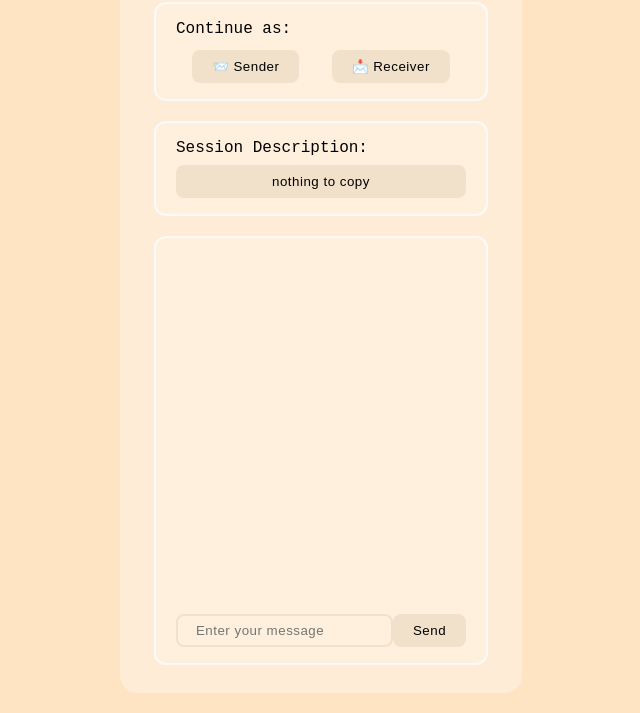
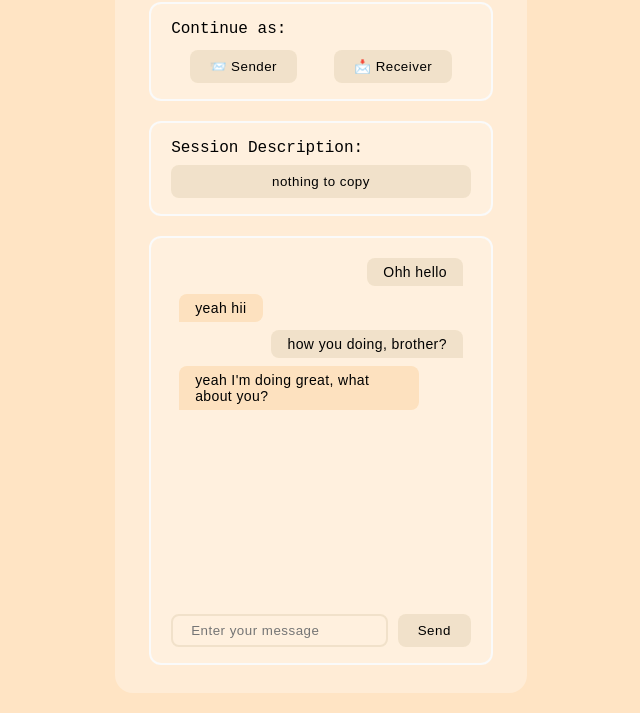
Before and after one commit to akash-singh8/realtime-chat, a website: page index.html in a window 1280 px wide. Shown: the part 87-800 px from the top of the page, without its empty margins (319-959 px from the left). Drawn offline with Linux system fonts and the light colour scheme.

Commit message:
chat: added temp messages

```diff
--- a/index.html
+++ b/index.html
@@ -31,8 +31,16 @@
         </div>
 
         <div class="box message">
-          <input type="text" placeholder="Enter your message" />
-          <button>Send</button>
+          <div class="chatbox">
+            <p class="chat sender">Ohh hello</p>
+            <p class="chat receiver">yeah hii</p>
+            <p class="chat sender">how you doing, brother?</p>
+            <p class="chat receiver">yeah I'm doing great, what about you?</p>
+          </div>
+          <div>
+            <input type="text" placeholder="Enter your message" />
+            <button>Send</button>
+          </div>
         </div>
       </section>
     </div>
--- a/style.css
+++ b/style.css
@@ -64,7 +64,50 @@ section {
 .message {
   align-items: flex-end;
   height: 100%;
-  justify-content: space-evenly;
+  justify-content: space-between;
+  flex-direction: column;
+}
+
+.chatbox {
+  display: flex;
+  flex-direction: column;
+  max-height: 312px;
+  height: 100%;
+  width: 100%;
+  padding: 0 8px;
+  margin-bottom: 8px;
+  overflow: auto;
+}
+
+.chatbox::-webkit-scrollbar {
+  width: 4px;
+}
+
+.chatbox::-webkit-scrollbar-thumb {
+  background-color: rgba(0, 0, 0, 0.15);
+  border-radius: 2px;
+}
+
+.chat {
+  border-radius: 8px;
+  font-family: sans-serif;
+  font-size: 14px;
+  letter-spacing: 0.4px;
+  padding: 6px 16px;
+  margin: 4px 0;
+  max-width: 240px;
+  width: fit-content;
+}
+
+.sender {
+  background-color: rgba(220, 202, 170, 0.4);
+  border-bottom-right-radius: 0;
+  margin-left: auto;
+}
+
+.receiver {
+  background-color: rgb(253, 225, 191);
+  border-bottom-left-radius: 0;
 }
 
 input {
```
